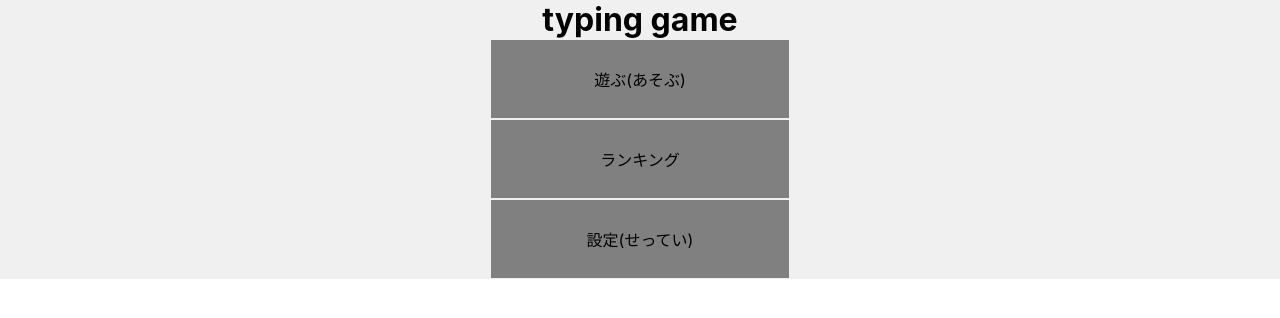
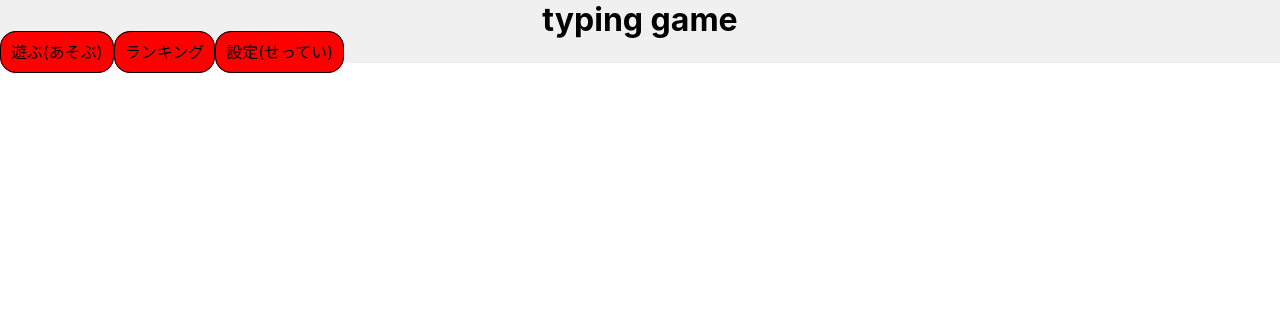
Before and after one commit to uuronn/pokemon-typing-game, a Next.js app: page / in a window 1280 px wide. Shown: the top 318 px of the page. Built offline with nearby package versions, Linux system fonts and the light colour scheme.

Commit message:
Buttonコンポーネント型定義

```diff
--- a/src/components/shared/Button/index.tsx
+++ b/src/components/shared/Button/index.tsx
@@ -14,49 +14,46 @@ import { ComponentPropsWithRef, ForwardedRef } from 'react'
 // `;
 
 const button = css`
-  border: solid 1px #f0f0f0;
-  width: 300px;
-  height: 80px;
+width: 200px;
+  padding: 10px;
+  border: solid 1px #000;
+  border-radius: 16px;
   text-align: center;
-  line-height: 80px;
-  background: gray;
-  margin: 0 auto;
+  transition: 0.3s;
+  text-decoration: none;
+  cursor: pointer;
+  background: red;
+
+
+  &:hover {
+    // background: green;
+  }
 `;
 
+export interface ButtonProps extends ComponentPropsWithRef<"a"> {
+  forwardRef?: ForwardedRef<HTMLAnchorElement>;
+  path: string;
+}
+
 export const Button = ({
+  forwardRef,
   children,
   path,
-}): JSX.Element => {
+  ...props
+}: ButtonProps): JSX.Element => {
 
   return (
     <Link href={path}>
-      <a>
-        <div css={button}>
+      <a
+        css={button}
+        ref={forwardRef}
+        {...props}
+      >
 
         {children}
-        </div>
       </a>
     </Link>
   )
 }
 
-// export interface ButtonProps extends ComponentPropsWithRef<"Link"> {
-//   forwardRef?: ForwardedRef<HTMLLinkElement>;
-//   path: string;
-// }
-
-// export const Button = ({
-//   forwardRef,
-//   children,
-//   path,
-//   ...props
-// }: ButtonProps): JSX.Element => {
-
-//   return (
-//     <Link href={path} ref={forwardRef} {...props}>
-//       <a>
-//         {children}
-//       </a>
-//     </Link>
-//   )
-// }
+export default Button;
```
